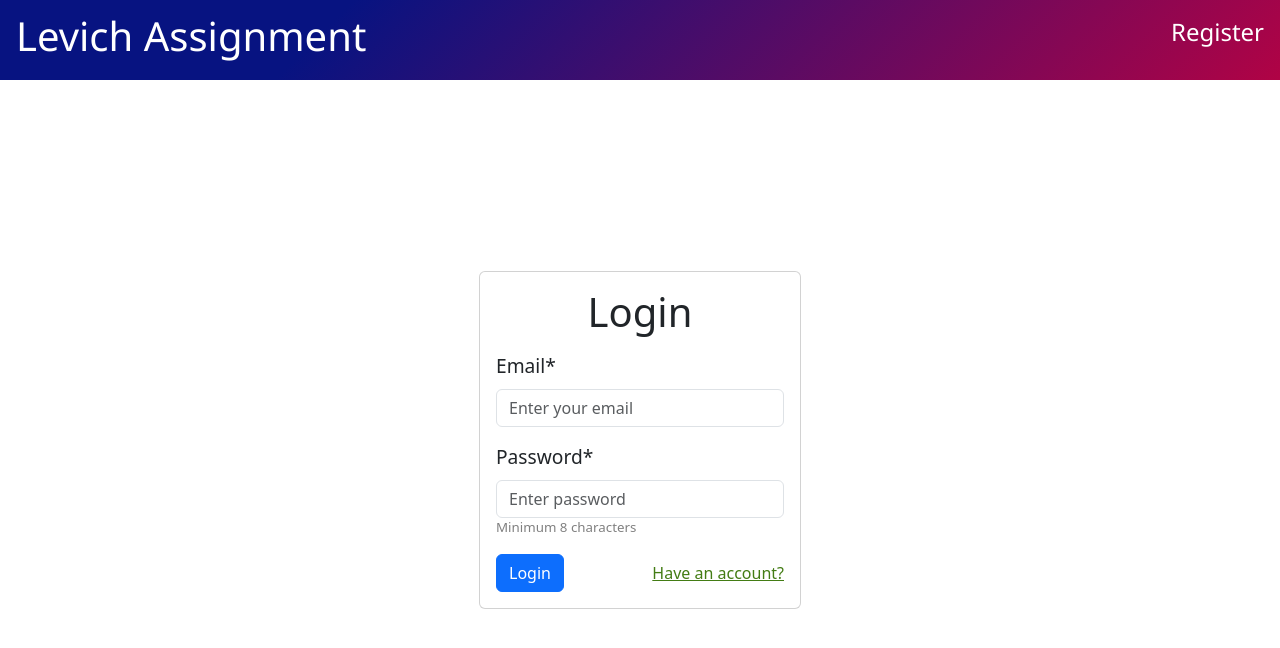
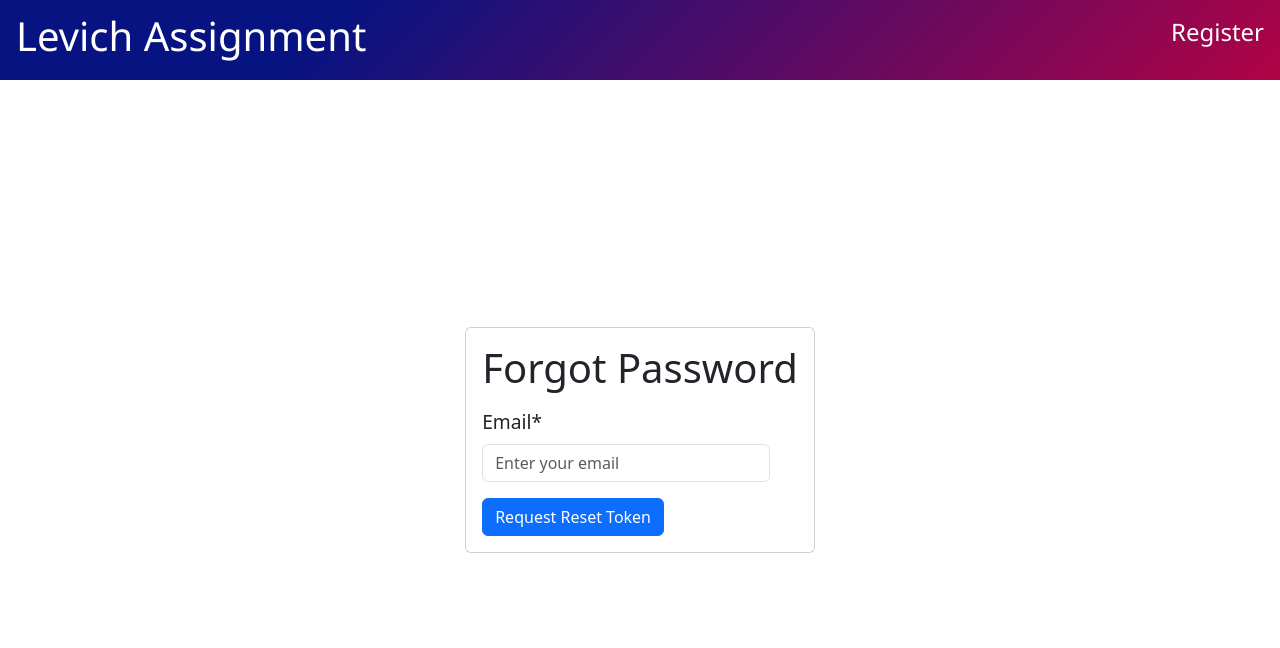
Before and after one commit to Vimal567/Levich-assignment, a React (Create React App) app in the folder frontend/: page /forgot-password in a window 1280 px wide. Shown: the top 648 px of the page. Built offline with nearby package versions, Linux system fonts and the light colour scheme.

Commit message:
Added forgot password and reset password pages

```diff
--- a/frontend/src/App.js
+++ b/frontend/src/App.js
@@ -1,9 +1,11 @@
-import { BrowserRouter, Routes, Route } from 'react-router-dom';
-import './App.css';
-import Header from './Components/Header/Header';
-import Register from './Components/Register/Register';
-import Login from './Components/Login/Login';
-import CommentsPage from './Components/Comments/Comments';
+import { BrowserRouter, Routes, Route } from "react-router-dom";
+import "./App.css";
+import Header from "./Components/Header/Header";
+import Register from "./Components/Register/Register";
+import Login from "./Components/Login/Login";
+import CommentsPage from "./Components/Comments/Comments";
+import ForgotPassword from "./Components/ForgotPassword/ForgotPassword";
+import ResetPassword from "./Components/ResetPassword/ResetPassword";
 
 export const ENDPOINT = "http://localhost:8000/api/";
 
@@ -15,6 +17,8 @@ function App() {
         <Route index path="/register" element={<Register />} />
         <Route path="/login" element={<Login />} />
         <Route path="/comments" element={<CommentsPage />} />
+        <Route path="/forgot-password" element={<ForgotPassword />} />
+        <Route path="/reset-password" element={<ResetPassword />} />
         <Route path="*" element={<Login />} />
       </Routes>
     </BrowserRouter>
--- a/frontend/src/Components/Comments/Comments.jsx
+++ b/frontend/src/Components/Comments/Comments.jsx
@@ -3,6 +3,7 @@ import { useEffect, useState } from 'react';
 import axios from 'axios';
 import { ENDPOINT } from '../../App';
 import { useSnackbar } from 'notistack';
+import { useNavigate } from 'react-router-dom';
 
 const CommentsPage = () => {
   const [comments, setComments] = useState([]);
@@ -11,6 +12,7 @@ const CommentsPage = () => {
   const [error, setError] = useState('');
 
   const { enqueueSnackbar } = useSnackbar();
+  const navigate = useNavigate();
 
   const accessToken = localStorage.getItem('accessToken');
   const currentUser = JSON.parse(localStorage.getItem('user'));
@@ -69,7 +71,11 @@ const CommentsPage = () => {
   };
 
   useEffect(() => {
-    fetchComments();
+    if (accessToken) {
+      fetchComments();
+    } else {
+      navigate('/login');
+    }
   }, []);
 
   return (
--- /dev/null
+++ b/frontend/src/Components/ForgotPassword/ForgotPassword.css
@@ -0,0 +1,46 @@
+.forgot-password-section {
+  height: 100%;
+  display: flex;
+  justify-content: center;
+  align-items: center;
+}
+
+.forgot-password-section .forgot-password-form {
+  padding: 1rem;
+}
+
+.forgot-password-form h1 {
+  text-align: center;
+  margin-bottom: 1rem;
+}
+
+.forgot-password-form .form-group {
+  display: flex;
+  flex-direction: column;
+  margin-bottom: 1rem;
+}
+
+.form-group label {
+  font-weight: 500;
+  font-size: 1.2rem;
+}
+
+.form-group input {
+  width: 18rem;
+  margin-top: 0.5rem;
+}
+
+.form-group .helper-text {
+  font-size: smaller;
+  color: gray;
+}
+
+.forgot-password-form .action-container {
+  display: flex;
+  justify-content: space-between;
+  align-items: center;
+}
+
+.action-container a {
+  color: rgb(67, 124, 20);
+}
--- /dev/null
+++ b/frontend/src/Components/ForgotPassword/ForgotPassword.jsx
@@ -0,0 +1,99 @@
+import { useState } from 'react';
+import { useSnackbar } from 'notistack';
+import { useNavigate } from 'react-router-dom';
+import axios from 'axios';
+import { ENDPOINT } from '../../App';
+import './ForgotPassword.css';
+
+const ForgotPassword = () => {
+  const [email, setEmail] = useState('');
+  const [isLoading, setIsLoading] = useState(false);
+  const [token, setToken] = useState('');
+  const [showModal, setShowModal] = useState(false);
+
+  const { enqueueSnackbar } = useSnackbar();
+  const navigate = useNavigate();
+
+  const handleSubmit = async (e) => {
+    e.preventDefault();
+    if (!email) {
+      enqueueSnackbar('Please enter your email.', { variant: 'warning' });
+      return;
+    }
+
+    setIsLoading(true);
+    try {
+      const res = await axios.post(ENDPOINT + 'auth/forgot-password', { email });
+      setToken(res.data.resetToken);
+      setShowModal(true);
+      enqueueSnackbar(res.data.message || 'Password reset initiated.', { variant: 'success' });
+    } catch (err) {
+      enqueueSnackbar('Failed to initiate password reset.', { variant: 'error' });
+    } finally {
+      setIsLoading(false);
+    }
+  };
+
+  const handleCopyAndGo = () => {
+    navigator.clipboard.writeText(token)
+      .then(() => {
+        enqueueSnackbar('Token copied to clipboard!', { variant: 'success' });
+        navigate('/reset-password');
+      })
+      .catch(() => {
+        enqueueSnackbar('Failed to copy token.', { variant: 'error' });
+      });
+  };
+
+  return (
+    <div className="forgot-password-section page-container">
+      <div className="forgot-password-form card">
+        <form onSubmit={handleSubmit}>
+          <h1>Forgot Password</h1>
+          <div className="form-group">
+            <label>Email*</label>
+            <input
+              className="form-control"
+              type="email"
+              value={email}
+              onChange={(e) => setEmail(e.target.value)}
+              placeholder="Enter your email"
+              required
+            />
+          </div>
+          <button className="btn btn-primary" type="submit" disabled={isLoading}>
+            {isLoading ? 'Processing...' : 'Request Reset Token'}
+          </button>
+        </form>
+      </div>
+
+      {/* Bootstrap Modal */}
+      {showModal && (
+        <div className="modal show d-block" tabIndex="-1" role="dialog">
+          <div className="modal-dialog" role="document">
+            <div className="modal-content">
+              <div className="modal-header">
+                <h5 className="modal-title">Reset Token</h5>
+                <button type="button" className="btn-close" onClick={() => setShowModal(false)}></button>
+              </div>
+              <div className="modal-body">
+                <p>Here’s your reset token (copy it safely):</p>
+                <code className="d-block p-2 bg-light">{token}</code>
+              </div>
+              <div className="modal-footer">
+                <button className="btn btn-primary" onClick={handleCopyAndGo}>
+                  Copy & Go to Reset Page
+                </button>
+                <button className="btn btn-secondary" onClick={() => setShowModal(false)}>
+                  Close
+                </button>
+              </div>
+            </div>
+          </div>
+        </div>
+      )}
+    </div>
+  );
+};
+
+export default ForgotPassword;
--- a/frontend/src/Components/Login/Login.jsx
+++ b/frontend/src/Components/Login/Login.jsx
@@ -54,7 +54,7 @@ const Login = () => {
       navigate('/comments');
     } catch (error) {
       setIsLoading(false);
-      const errorMessage = "Login failed.  Try again later.";
+      const errorMessage = error.response.data.message || "Login failed.  Please try again";
       enqueueSnackbar(errorMessage, { variant: 'error' });
     }
   };
@@ -112,6 +112,8 @@ const Login = () => {
               <button type="submit" className='btn btn-primary'>Login</button>}
             <Link to="/register">Have an account?</Link>
           </div>
+          <br />
+          <Link to="/forgot-password" className='text-secondary'>Forgot password?</Link>
         </form>
       </div>
     </div>
--- /dev/null
+++ b/frontend/src/Components/ResetPassword/ResetPassword.css
@@ -0,0 +1,46 @@
+.reset-password-section {
+  height: 100%;
+  display: flex;
+  justify-content: center;
+  align-items: center;
+}
+
+.reset-password-section .reset-password-form {
+  padding: 1rem;
+}
+
+.reset-password-form h1 {
+  text-align: center;
+  margin-bottom: 1rem;
+}
+
+.reset-password-form .form-group {
+  display: flex;
+  flex-direction: column;
+  margin-bottom: 1rem;
+}
+
+.form-group label {
+  font-weight: 500;
+  font-size: 1.2rem;
+}
+
+.form-group input {
+  width: 18rem;
+  margin-top: 0.5rem;
+}
+
+.form-group .helper-text {
+  font-size: smaller;
+  color: gray;
+}
+
+.reset-password-form .action-container {
+  display: flex;
+  justify-content: space-between;
+  align-items: center;
+}
+
+.action-container a {
+  color: rgb(67, 124, 20);
+}
--- /dev/null
+++ b/frontend/src/Components/ResetPassword/ResetPassword.jsx
@@ -0,0 +1,91 @@
+import { useState } from 'react';
+import { useSnackbar } from 'notistack';
+import axios from 'axios';
+import { Link, useNavigate } from 'react-router-dom';
+import { ENDPOINT } from '../../App';
+import './ResetPassword.css';
+
+const ResetPassword = () => {
+  const [formData, setFormData] = useState({
+    email: '',
+    newPassword: '',
+    resetToken: '',
+  });
+  const [isLoading, setIsLoading] = useState(false);
+  const { enqueueSnackbar } = useSnackbar();
+  const navigate = useNavigate();
+
+  const handleChange = (e) => {
+    const { name, value } = e.target;
+    setFormData((prev) => ({ ...prev, [name]: value }));
+  };
+
+  const handleSubmit = async (e) => {
+    e.preventDefault();
+    const { newPassword, resetToken } = formData;
+    if (!newPassword || !resetToken) {
+      enqueueSnackbar('Fill all required fields.', { variant: 'warning' });
+      return;
+    }
+
+    setIsLoading(true);
+    try {
+      const res = await axios.post(ENDPOINT + 'auth/reset-password', {
+        newPassword,
+        resetToken,
+      });
+      enqueueSnackbar(res.data.message || 'Password reset successful.', { variant: 'success' });
+      navigate('/comments');
+    } catch (err) {
+      enqueueSnackbar('Failed to reset password.', { variant: 'error' });
+    } finally {
+      setIsLoading(false);
+    }
+  };
+
+  return (
+    <div className="reset-password-section page-container">
+      <div className="reset-password-form card">
+        <form onSubmit={handleSubmit}>
+          <h1>Reset Password</h1>
+
+          <div className="form-group">
+            <label>New Password*</label>
+            <input
+              className="form-control"
+              type="password"
+              name="newPassword"
+              value={formData.newPassword}
+              onChange={handleChange}
+              placeholder="Enter new password"
+              minLength="8"
+              required
+            />
+          </div>
+
+          <div className="form-group">
+            <label>Reset Token*</label>
+            <input
+              className="form-control"
+              type="text"
+              name="resetToken"
+              value={formData.resetToken}
+              onChange={handleChange}
+              placeholder="Enter reset token"
+              required
+            />
+          </div>
+
+          <div className="action-container">
+            <button className="btn btn-primary" type="submit" disabled={isLoading}>
+              {isLoading ? 'Resetting...' : 'Reset'}
+            </button>
+            <Link to="/forgot-password">Back to forgot password</Link>
+          </div>
+        </form>
+      </div>
+    </div>
+  );
+};
+
+export default ResetPassword;
```
Also changed, not shown: frontend/src/Components/Comments/Comments.css (deleted).
